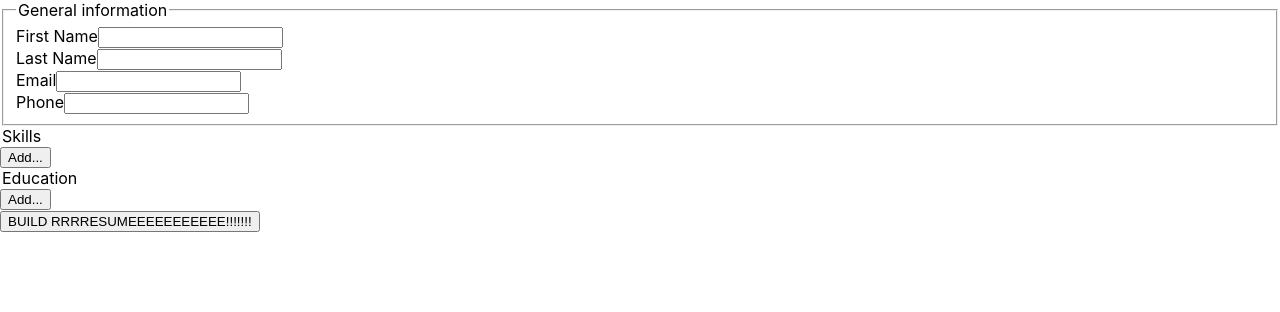
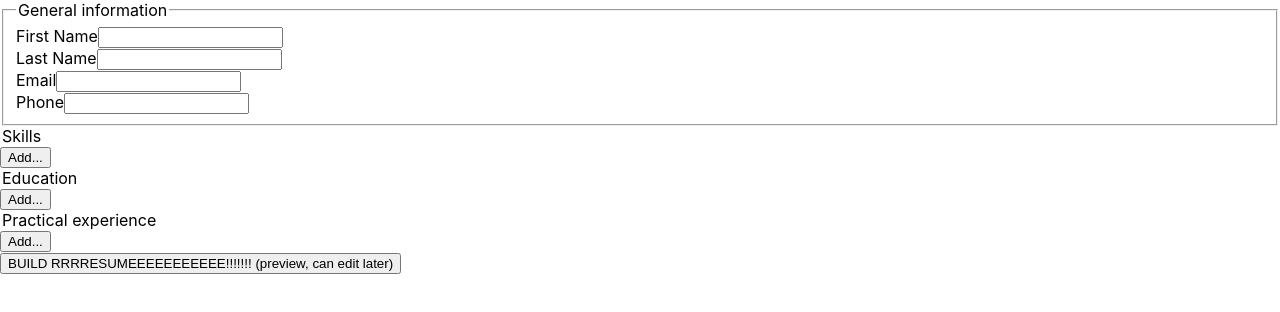
Before and after one commit to twentysixhugs/CV-Builder, a React (Create React App) app: page / in a window 1280 px wide. Shown: the top 312 px of the page. Built offline with nearby package versions, Linux system fonts and the light colour scheme.

Commit message:
Add Experience to Form

```diff
--- a/src/components/Form.js
+++ b/src/components/Form.js
@@ -8,6 +8,7 @@ import {
   ExperienceFieldsetData,
 } from '../modules/fieldsetCreator';
 import Education from './Education';
+import Experience from './Experience';
 
 class Form extends React.Component {
   constructor(props) {
@@ -93,7 +94,14 @@ class Form extends React.Component {
           onInputChange={this.onInputChange}
           onNewInputCreation={this.onNewInputCreation}
         />
-        <button type="submit">BUILD RRRRESUMEEEEEEEEEEE!!!!!!!</button>
+        <Experience
+          inputFields={this.state.experience}
+          onInputChange={this.onInputChange}
+          onNewInputCreation={this.onNewInputCreation}
+        />
+        <button type="submit">
+          BUILD RRRRESUMEEEEEEEEEEE!!!!!!! (preview, can edit later)
+        </button>
       </form>
     );
   }
```
